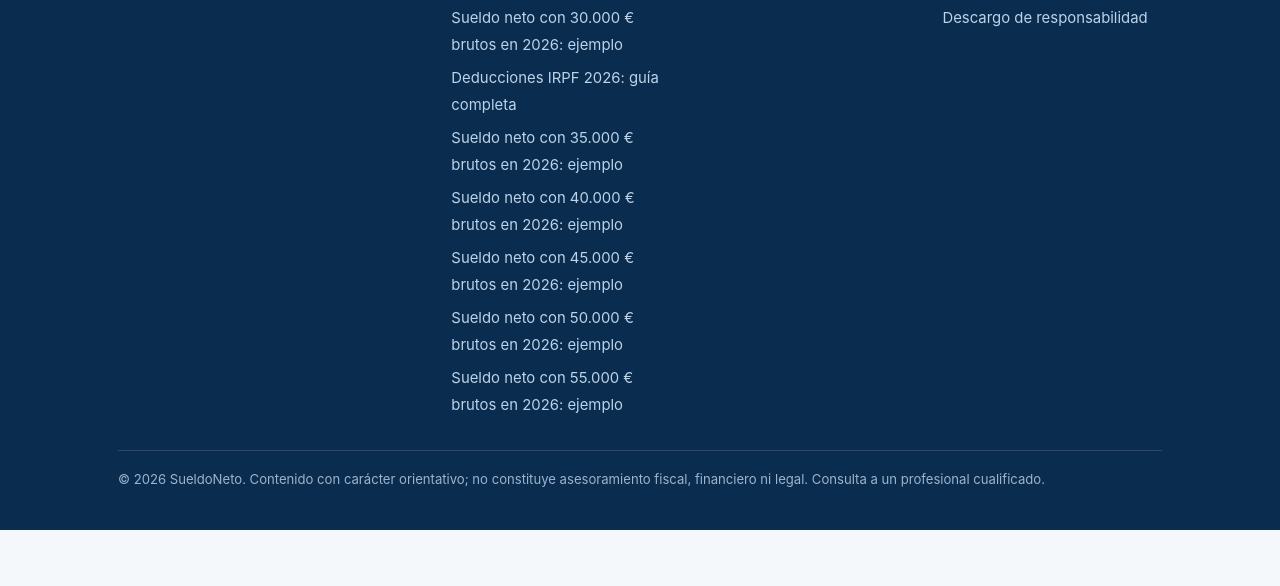
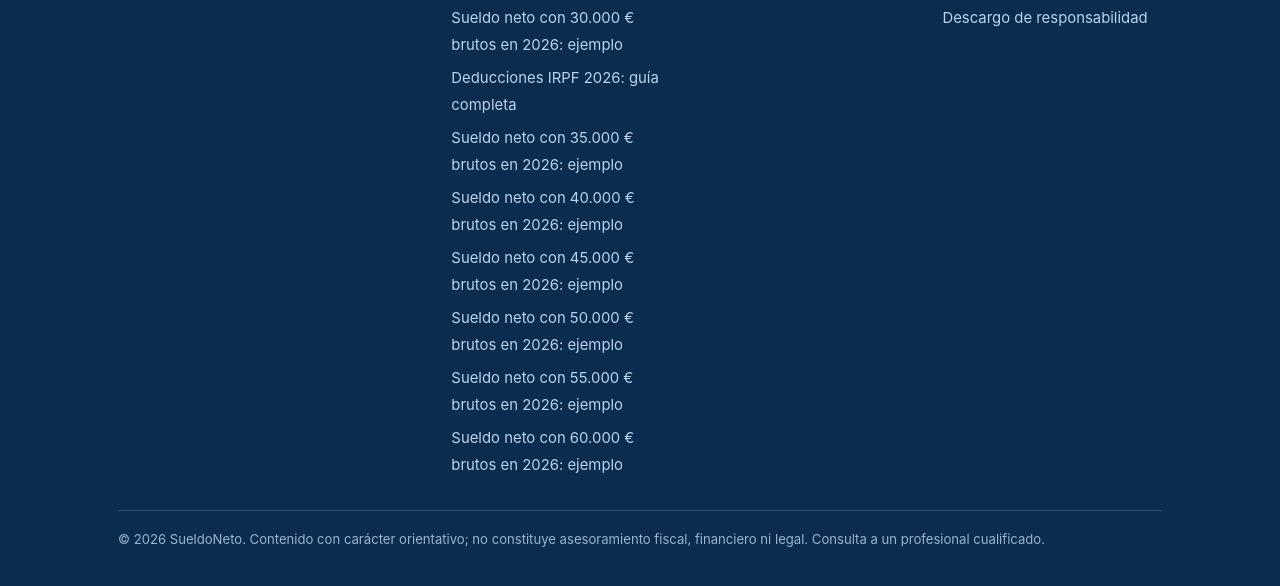
Before and after one commit to mirzacreative/calculadora-sueldo-neto, a plain HTML site: page index.html in a window 1280 px wide. Shown: the part 4054-4640 px from the top of the page. Before the commit the page ends 4584 px from the top, so only its background shows below. Drawn offline with Linux system fonts and the light colour scheme.

Commit message:
Link sueldo-neto-60000-euros.html in index.html

```diff
--- a/index.html
+++ b/index.html
@@ -252,7 +252,7 @@
                 <li><a href="sueldo-neto-40000-euros.html">Sueldo neto con 40.000 € brutos en 2026: ejemplo</a></li>
         <li><a href="sueldo-neto-45000-euros.html">Sueldo neto con 45.000 € brutos en 2026: ejemplo</a></li>
         <li><a href="sueldo-neto-50000-euros.html">Sueldo neto con 50.000 € brutos en 2026: ejemplo</a></li>
-        <li><a href="sueldo-neto-55000-euros.html">Sueldo neto con 55.000 € brutos en 2026: ejemplo</a></li>
+        <li><a href="sueldo-neto-55000-euros.html">Sueldo neto con 55.000 € brutos en 2026: ejemplo</a></li><li><a href="sueldo-neto-60000-euros.html">Sueldo neto con 60.000 € brutos en 2026: ejemplo</a></li>
       </ul></div>
       <div><h3>Nosotros</h3><ul>
         <li><a href="sobre-nosotros.html">Sobre nosotros</a></li>
```
